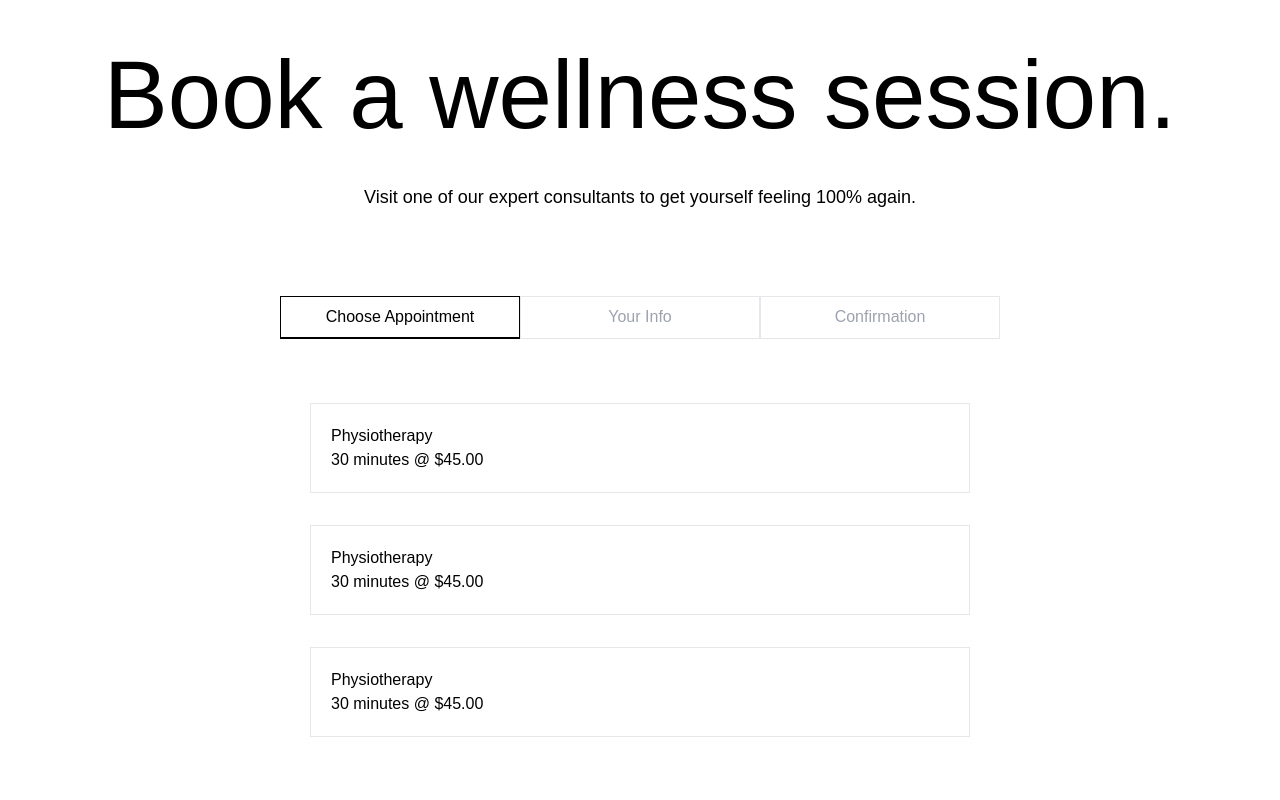
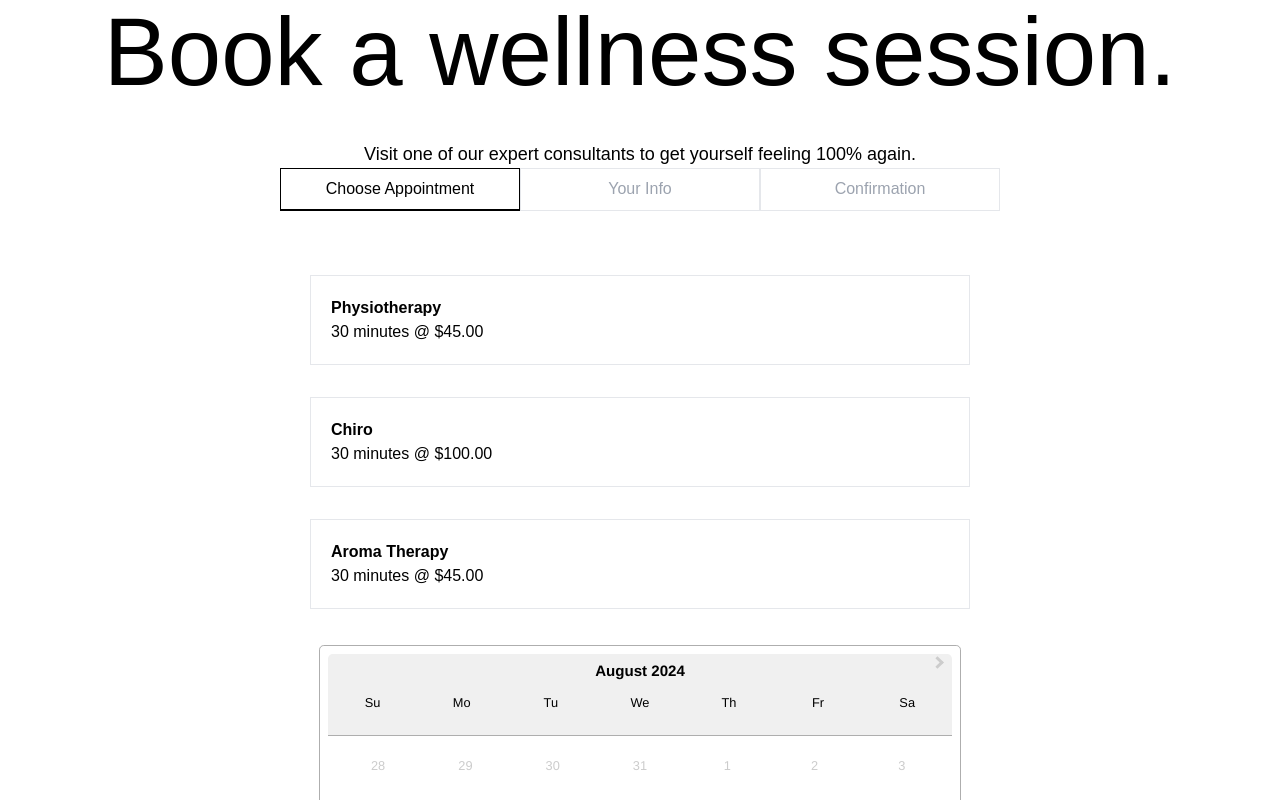
Before and after one commit to Lakmal98/veyor-frontend-challange, a Next.js app: page /booking in a window 1280 px wide. Shown: the top 800 px of the page. Built offline with nearby package versions, Linux system fonts and the light colour scheme.

Commit message:
added session selection and date picker

```diff
--- a/src/app/booking/page.tsx
+++ b/src/app/booking/page.tsx
@@ -1,7 +1,44 @@
+'use client';
+
+import Calendar from "@/components/calendar/calendar";
 import SessionType from "@/components/session-type";
 import TabGroup from "@/components/tab-group";
+import { Session } from "@/types/session";
+import { useEffect, useState } from "react";
+
+const sessions: Session[] = [
+    {
+        id: 1,
+        name: "Physiotherapy",
+        duration: "30 minutes",
+        price: "$45.00",
+    },
+    {
+        id: 2,
+        name: "Chiro",
+        duration: "30 minutes",
+        price: "$100.00",
+    },
+    {
+        id: 3,
+        name: "Aroma Therapy",
+        duration: "30 minutes",
+        price: "$45.00",
+    },
+];
 
 export default function Booking() {
+
+    const [selected, setSelected] = useState<number>(0);
+
+    useEffect(() => {
+        console.log(`Selected tab: ${selected}`);
+    }, [selected]);
+
+    const handleTabClick = (id: number) => {
+        setSelected(id);
+    }
+
     return (
         <div className="flex min-h-screen flex-col items-center justify-around p-1">
             <div className="flex flex-col items-center">
@@ -12,9 +49,11 @@ export default function Booking() {
                 <TabGroup />
                 {/* Additional spacing  */}
                 <div className="h-12"></div>
-                <SessionType />
-                <SessionType />
-                <SessionType />
+                {sessions.map((session) => (
+                    <SessionType key={session.id} session={session} onClick={() => handleTabClick(session.id)}
+                        isSelected={selected === session.id} />
+                ))}
+                <Calendar />
             </div>
         </div>
     );
--- /dev/null
+++ b/src/components/calendar/calendar.css
@@ -0,0 +1,41 @@
+.react-datepicker {
+  width: 175%;
+}
+
+.react-datepicker__month-container {
+  width: 100%;
+  padding: 0.5rem; /* Add padding to the month container */
+}
+
+.react-datepicker__day-names,
+.react-datepicker__week {
+  margin-bottom: auto;
+  display: flex;
+  justify-content: space-around;
+}
+
+.react-datepicker__day-names > div,
+.react-datepicker__week > div {
+  width: 3rem;
+  margin: auto;
+  line-height: 3rem;
+}
+
+.react-datepicker__day {
+  margin: 0.2rem; /* Increase spacing between days */
+  border-radius: 50%; /* Make the day cells round */
+}
+
+.react-datepicker__day--selected {
+  background-color: transparent;
+  border: 1px solid #000000;
+  color: #000000; /* Customize selected date text color */
+  border-radius: 50%; /* Ensure selected day remains round */
+}
+
+.react-datepicker__day:hover {
+  background-color: transparent;
+  border: 1px solid gray;
+  color: #000000; /* Customize selected date text color */
+  border-radius: 50%; /* Ensure selected day remains round */
+}
--- /dev/null
+++ b/src/components/calendar/calendar.tsx
@@ -0,0 +1,28 @@
+'use client';
+import React, { useState } from 'react';
+import DatePicker from 'react-datepicker';
+import 'react-datepicker/dist/react-datepicker.css';
+import './calendar.css';
+
+export default function Calendar() {
+    const [startDate, setStartDate] = useState<Date | null>(null);
+
+    const handleDateChange = (date: Date | null) => {
+        setStartDate(date);
+    };
+
+
+    return (
+        <div className="flex flex-col items-center p-5">
+            <DatePicker
+                selected={startDate}
+                onChange={handleDateChange}
+                className="border p-2 text-center"
+                dateFormat="MMMM d, yyyy"
+                inline
+                minDate={new Date()}
+                placeholderText="Select a date"
+            />
+        </div>
+    );
+}
--- a/src/components/session-type.tsx
+++ b/src/components/session-type.tsx
@@ -1,9 +1,24 @@
+import { Session } from "@/types/session";
 
-export default function SessionType() {
+interface IProps {
+    session: Session;
+    onClick: () => void;
+    isSelected?: boolean;
+
+}
+
+export default function SessionType(props: IProps) {
+    const { session, isSelected } = props;
     return (
-        <div className="flex flex-col border w-11/12 p-5 my-4 mx-8">
-            <div>Physiotherapy</div>
-            <div>30 minutes @ $45.00</div>
+        <div onClick={props.onClick} className={`flex flex-col border w-11/12 p-5 my-4 mx-8 cursor-pointer
+            hover:bg-gray-100 hover:border-black-500
+            ${isSelected ? "bg-gray-200 border-black-600" : ""}`}>
+            <div className="font-semibold">
+                {session.name}
+            </div>
+            <div>
+                {session.duration} @ {session.price}
+            </div>
         </div>
     );
 }
--- /dev/null
+++ b/src/types/session.ts
@@ -0,0 +1,6 @@
+export type Session = {
+  id: number;
+  name: string;
+  duration: string;
+  price: string;
+};
```
Also changed, not shown: package.json (+6 -5 lines), 1 other file (tests, documents, lock files or other folders).
